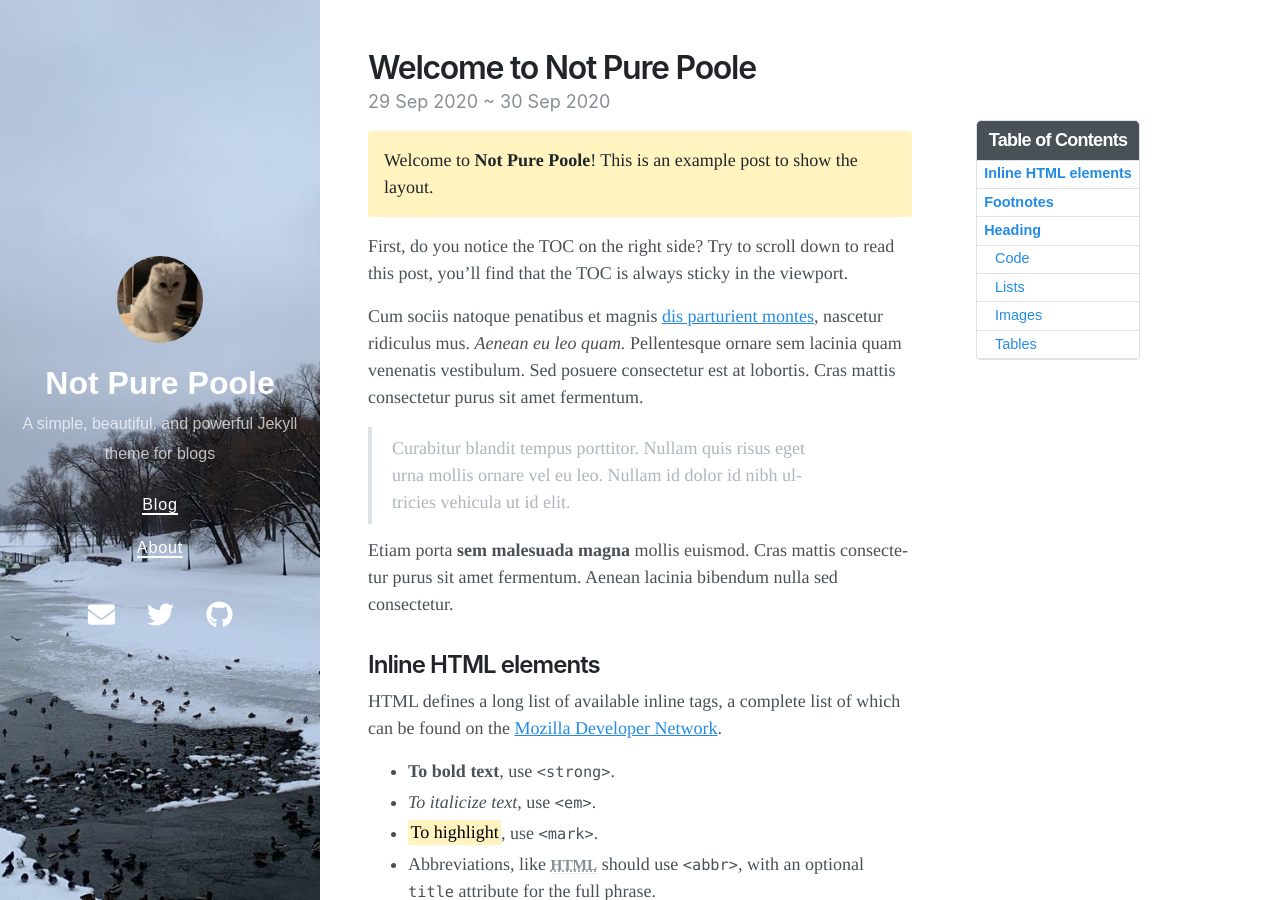
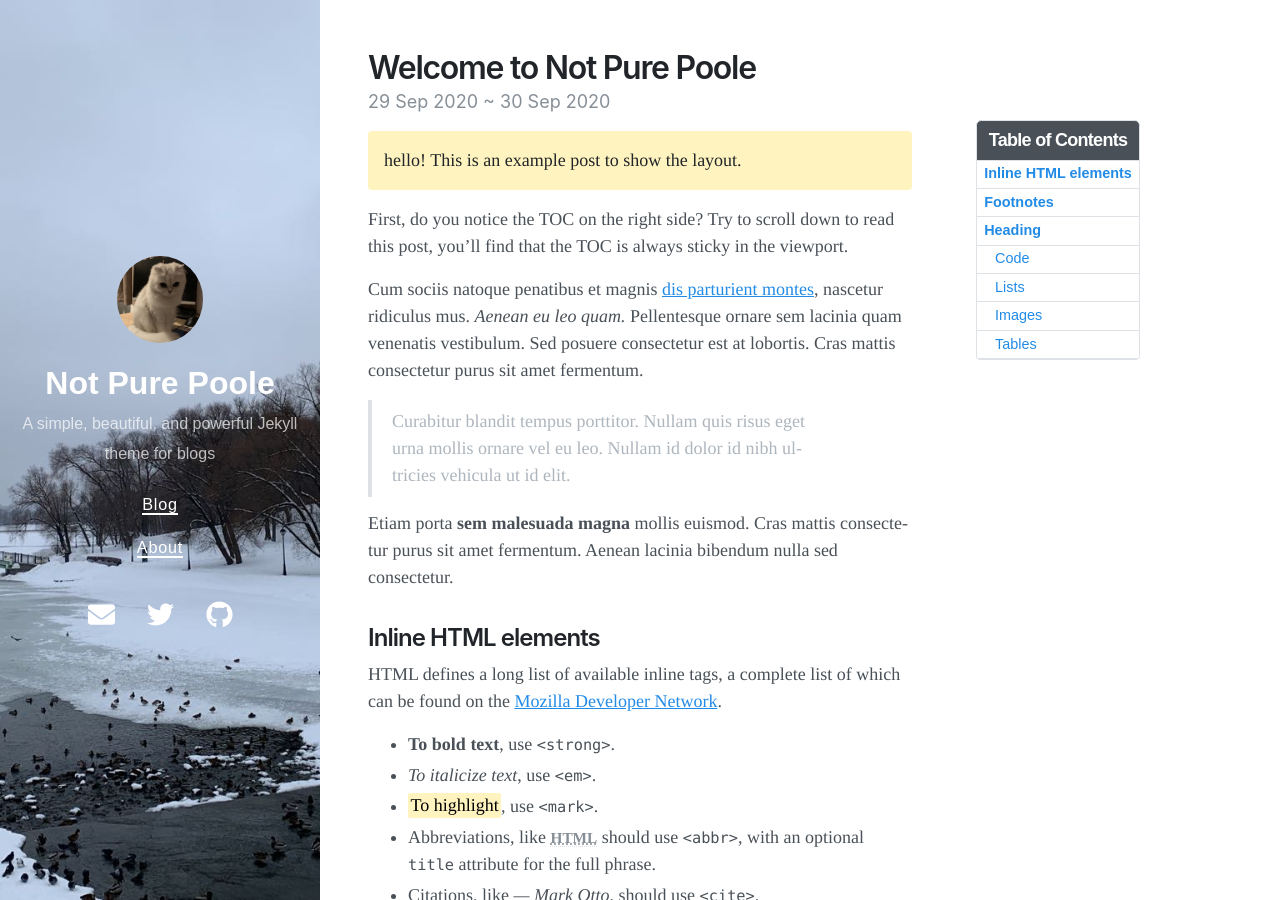
Before and after one commit to JaeSikBang/JaeSikBang.github.io, a Jekyll site: the page built from _posts/2020-09-29-welcome-to-not-pure-poole.md, in a window 1280 px wide and 900 px high. Built offline with Jekyll 4.4.1, drawn with Linux system fonts in a browser that asks for light colours; nearby versions of some CDN libraries.

Commit message:
Update 2020-09-29-welcome-to-not-pure-poole.md

```diff
--- a/_posts/2020-09-29-welcome-to-not-pure-poole.md
+++ b/_posts/2020-09-29-welcome-to-not-pure-poole.md
@@ -1,12 +1,16 @@
 ---
 layout: post
 title: Welcome to Not Pure Poole
-date: 2020-09-29 23:18 +0800
-last_modified_at: 2020-10-01 01:08:25 +0800
-tags: [jekyll theme, jekyll, tutorial]
-toc:  true
+date: '2020-09-29 23:18 +0800'
+last_modified_at: '2020-10-01 01:08:25 +0800'
+tags:
+  - jekyll theme
+  - jekyll
+  - tutorial
+toc: true
+published: true
 ---
-Welcome to **Not Pure Poole**! This is an example post to show the layout.
+hello! This is an example post to show the layout.
 {: .message }
 
 First, do you notice the TOC on the right side? Try to scroll down to read this post, you'll find that the TOC is always sticky in the viewport.
@@ -15,7 +19,8 @@ Cum sociis natoque penatibus et magnis <a href="#">dis parturient montes</a>, na
 
 > Curabitur blandit tempus porttitor. Nullam quis risus eget urna mollis ornare vel eu leo. Nullam id dolor id nibh ultricies vehicula ut id elit.
 
-Etiam porta **sem malesuada magna** mollis euismod. Cras mattis consectetur purus sit amet fermentum. Aenean lacinia bibendum nulla sed consectetur.
+Etiam porta **sem malesuada magna** mollis euismod. Cras
+mattis consectetur purus sit amet fermentum. Aenean lacinia bibendum nulla sed consectetur.
 
 ## Inline HTML elements
 
```
